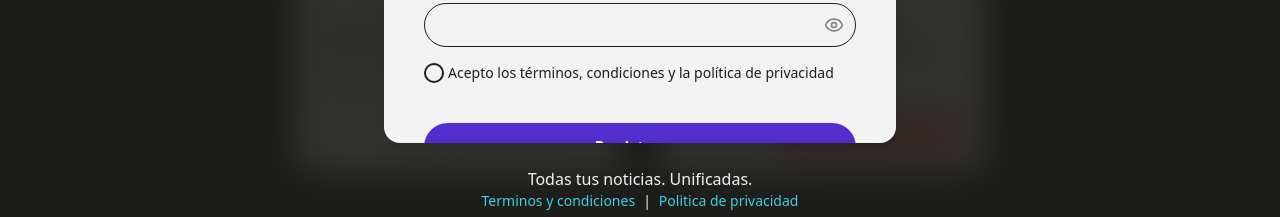
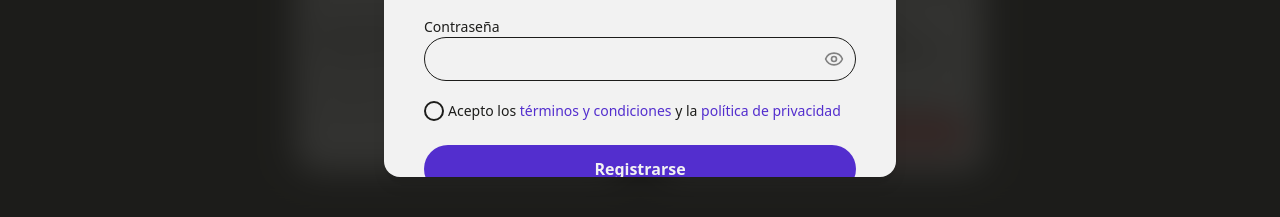
Before and after one commit to sophiasearch-2025/user-interface, a Next.js app: page /test-carousel in a window 1280 px wide. Both pictures are taken after a click on the button "Registrarse". Shown: the part 583-800 px from the top of the page. Built offline with nearby package versions, Linux system fonts and the light colour scheme; a web font is replaced by a local one.

Commit message:
Modificar estética de componentes Login y Register

```diff
--- a/components/Login.tsx
+++ b/components/Login.tsx
@@ -1,7 +1,7 @@
 "use client";
 import { useState } from "react";
 import { motion, AnimatePresence } from "framer-motion";
-import { Eye, EyeOff } from "lucide-react";
+import { CircleCheck, Eye, EyeOff } from "lucide-react";
 import { X } from "lucide-react";
 
 type LoginProps = {
@@ -78,20 +78,13 @@ export default function Login({ isOpen, onOpen, onClose, onSwitch, className }:
                 >
                   <X className="w-6 h-6" />
                 </button>
-                <h2 className="text-3xl font-bold text-text-accent mb-2">
-                  Iniciar sesión
-                </h2>
-                <p className="text-text-muted-on-light mb-8">
-                  Para acceder a las funcionalidades
-                </p>
+                <h2 className="text-3xl font-bold text-text-accent mb-2">Iniciar sesión</h2>
+                <p className="text-text-muted-on-light mb-8">Para acceder a las funcionalidades</p>
 
                 <form onSubmit={handleSubmit}>
                   {/* Campo: Correo o nombre de usuario */}
                   <div className="mb-5">
-                    <label
-                      htmlFor="correo"
-                      className="block text-sm font-medium text-foreground-on-light"
-                    >
+                    <label htmlFor="correo" className="block text-sm font-medium text-foreground-on-light">
                       Correo
                     </label>
 
@@ -102,16 +95,12 @@ export default function Login({ isOpen, onOpen, onClose, onSwitch, className }:
                       value={correo}
                       onChange={handleCorreoChange}
                       className={`w-full px-4 py-2.5 border rounded-full focus:ring-text-accent focus:border-text-accent text-foreground-on-light ${
-                        errorCorreo
-                          ? "border-text-danger"
-                          : "border-border-muted-on-light"
+                        errorCorreo ? "border-text-danger" : "border-border-muted-on-light"
                       }`}
                     />
 
                     {errorCorreo && (
-                      <p
-                        className={`text-text-danger text-sm font-medium mt-1 h-5 ${!errorCorreo ? "invisible" : ""}`}
-                      >
+                      <p className={`text-text-danger text-sm font-medium mt-1 h-5 ${!errorCorreo ? "invisible" : ""}`}>
                         {errorCorreo}
                       </p>
                     )}
@@ -119,10 +108,7 @@ export default function Login({ isOpen, onOpen, onClose, onSwitch, className }:
 
                   {/* Campo: Contraseña */}
                   <div className="mb-6">
-                    <label
-                      htmlFor="contrasena"
-                      className="block text-sm font-medium text-[#1d1d1b]"
-                    >
+                    <label htmlFor="contrasena" className="block text-sm font-medium text-[#1d1d1b]">
                       Contraseña
                     </label>
                     <div className="relative">
@@ -137,16 +123,11 @@ export default function Login({ isOpen, onOpen, onClose, onSwitch, className }:
                         onClick={() => setShowPassword(!showPassword)}
                         className="absolute right-3 top-1/2 -translate-y-1/2 text-text-muted-on-light hover:text-foreground-on-light transition-colors"
                       >
-                        {showPassword ? (
-                          <EyeOff className="w-5 h-5" />
-                        ) : (
-                          <Eye className="w-5 h-5" />
-                        )}
+                        {showPassword ? <EyeOff className="w-5 h-5" /> : <Eye className="w-5 h-5" />}
                       </button>
                     </div>
-                  </div>
 
-                  <label className="flex items-center cursor-pointer gap-1 mb-5 mt-4">
+                    <label className="flex items-center cursor-pointer gap-1 mt-5">
                       <input
                         type="checkbox"
                         className="peer hidden"
@@ -155,23 +136,16 @@ export default function Login({ isOpen, onOpen, onClose, onSwitch, className }:
                       />
 
                       {/* Círculo */}
-                    <div
-                      className="
-                        h-5 w-5 rounded-full border-2 border-border-muted-on-light
-                        peer-checked:bg-text-accent
-                        transition-colors
-                    "
-                    ></div>
+                      <CircleCheck className="h-5 w-5 rounded-full border-2 border-border-muted-on-light peer-checked:bg-text-accent transition-colors" />
 
-                    <span className="text-sm text-foreground-on-light">
-                      Mantener mi sesión iniciada
-                    </span>
+                      <span className="text-sm text-foreground-on-light">Mantener mi sesión iniciada</span>
                     </label>
+                  </div>
 
                   {/* Botones */}
                   <button
                     type="submit"
-                    className="w-full bg-btn-primary-bg text-btn-primary-text font-bold py-3 px-4 rounded-full hover:bg-btn-primary-bg/70 transition-colors mt-6"
+                    className="w-full bg-btn-primary-bg text-btn-primary-text font-bold py-3 px-4 rounded-full hover:bg-btn-primary-bg/70 transition-colors"
                   >
                     Iniciar sesión
                   </button>
@@ -184,30 +158,6 @@ export default function Login({ isOpen, onOpen, onClose, onSwitch, className }:
                   Registrarse
                 </button>
               </motion.div>
-              {/* Footer con texto y links (simplificado) */}
-              <div
-                className="text-center z-50"
-                onClick={(e) => e.stopPropagation()}
-              >
-                <p className="text-foreground font-medium">
-                  Todas tus noticias. Unificadas.
-                </p>
-                <div className="flex items-center justify-center gap-2 text-sm">
-                  <a
-                    href="/terminos"
-                    className="text-link-active hover:text-link-hover transition-colors"
-                  >
-                    Terminos y condiciones
-                  </a>
-                  <span className="text-foreground">|</span>
-                  <a
-                    href="/privacidad"
-                    className="text-link-active hover:text-link-hover transition-colors"
-                  >
-                    Politica de privacidad
-                  </a>
-                </div>
-              </div>
             </div>
           </motion.div>
         )}
--- a/components/Register.tsx
+++ b/components/Register.tsx
@@ -1,6 +1,7 @@
 "use client";
 import { motion, AnimatePresence } from "framer-motion";
-import { Eye, EyeOff } from "lucide-react";
+import { CircleCheck, Eye, EyeOff } from "lucide-react";
+import Link from "next/link";
 import { X } from "lucide-react";
 import { useState } from "react";
 
@@ -109,18 +110,11 @@ export default function Register({ isOpen, onOpen, onClose, onSwitch, className
                 >
                   <X className="w-6 h-6" />
                 </button>
-                <h2 className="text-3xl font-bold text-text-accent mb-2">
-                  Registrarse
-                </h2>
-                <p className="text-text-muted-on-light mb-8">
-                  Para unirse a cientos de investigadores
-                </p>
+                <h2 className="text-3xl font-bold text-text-accent mb-2">Registrarse</h2>
+                <p className="text-text-muted-on-light mb-8">Para unirse a cientos de investigadores</p>
                 {/* Campo: Nombre */}
                 <div className="mb-5">
-                  <label
-                    htmlFor="nombre"
-                    className="block text-sm font-medium text-foreground-on-light"
-                  >
+                  <label htmlFor="nombre" className="block text-sm font-medium text-foreground-on-light">
                     Nombre
                   </label>
                   <input
@@ -133,10 +127,7 @@ export default function Register({ isOpen, onOpen, onClose, onSwitch, className
 
                 {/* Campo: Nombre de usuario */}
                 <div className="mb-5">
-                  <label
-                    htmlFor="nombreUsuario"
-                    className="block text-sm font-medium text-foreground-on-light"
-                  >
+                  <label htmlFor="nombreUsuario" className="block text-sm font-medium text-foreground-on-light">
                     Nombre de usuario
                   </label>
                   <input
@@ -152,9 +143,7 @@ export default function Register({ isOpen, onOpen, onClose, onSwitch, className
                   <div className="flex-col mb-5">
                     <div className="flex gap-x-4">
                       <div className="flex-col w-full">
-                        <p className="text-sm font-medium text-foreground-on-light">
-                          Fecha de nacimiento
-                        </p>
+                        <p className="text-sm font-medium text-foreground-on-light">Fecha de nacimiento</p>
                         <input
                           type="date"
                           id="fechaNacimiento"
@@ -163,17 +152,13 @@ export default function Register({ isOpen, onOpen, onClose, onSwitch, className
                           onChange={handleFechaChange}
                           max={new Date().toISOString().split("T")[0]}
                           className={`w-full px-4 h-11 border rounded-full focus:ring-text-accent focus:border-text-accent text-foreground-on-light ${
-                            errorFecha
-                              ? "border-text-danger"
-                              : "border-border-muted-on-light"
+                            errorFecha ? "border-text-danger" : "border-border-muted-on-light"
                           }`}
                         />
                       </div>
 
                       <div className="flex-col w-full">
-                        <p className="text-sm font-medium text-foreground-on-light">
-                          Género
-                        </p>
+                        <p className="text-sm font-medium text-foreground-on-light">Género</p>
                         <select
                           id="genero"
                           name="genero"
@@ -183,28 +168,19 @@ export default function Register({ isOpen, onOpen, onClose, onSwitch, className
                           <option value="masculino">Masculino</option>
                           <option value="femenino">Femenino</option>
                           <option value="no binario">No binario</option>
-                          <option value="prefiero-no-decir">
-                            Prefiero no decir
-                          </option>
+                          <option value="prefiero-no-decir">Prefiero no decir</option>
                         </select>
                       </div>
                     </div>
 
                     <div className="mb-5">
-                      {errorFecha && (
-                        <p className="text-text-danger text-sm font-medium mt-1">
-                          {errorFecha}
-                        </p>
-                      )}
+                      {errorFecha && <p className="text-text-danger text-sm font-medium mt-1">{errorFecha}</p>}
                     </div>
                   </div>
 
                   {/* Campo: Rol */}
                   <div className="mb-5">
-                    <label
-                      htmlFor="rol"
-                      className="block text-sm font-medium text-foreground-on-light"
-                    >
+                    <label htmlFor="rol" className="block text-sm font-medium text-foreground-on-light">
                       Rol
                     </label>
                     <select
@@ -220,10 +196,7 @@ export default function Register({ isOpen, onOpen, onClose, onSwitch, className
                   </div>
 
                   <div className="mb-5">
-                    <label
-                      htmlFor="correo"
-                      className="block text-sm font-medium text-foreground-on-light"
-                    >
+                    <label htmlFor="correo" className="block text-sm font-medium text-foreground-on-light">
                       Correo
                     </label>
 
@@ -234,16 +207,12 @@ export default function Register({ isOpen, onOpen, onClose, onSwitch, className
                       value={correo}
                       onChange={handleCorreoChange}
                       className={`w-full px-4 h-11 border rounded-full focus:ring-text-accent focus:border-text-accent text-foreground-on-light ${
-                        errorCorreo
-                          ? "border-text-danger"
-                          : "border-border-muted-on-light"
+                        errorCorreo ? "border-text-danger" : "border-border-muted-on-light"
                       }`}
                     />
 
                     {errorCorreo && (
-                      <p
-                        className={`text-text-danger text-sm font-medium mt-1 h-5 ${!errorCorreo ? "invisible" : ""}`}
-                      >
+                      <p className={`text-text-danger text-sm font-medium mt-1 h-5 ${!errorCorreo ? "invisible" : ""}`}>
                         {errorCorreo}
                       </p>
                     )}
@@ -251,10 +220,7 @@ export default function Register({ isOpen, onOpen, onClose, onSwitch, className
 
                   {/* Campo: Contraseña */}
                   <div className="mb-6">
-                    <label
-                      htmlFor="contrasena"
-                      className="block text-sm font-medium text-foreground-on-light"
-                    >
+                    <label htmlFor="contrasena" className="block text-sm font-medium text-foreground-on-light">
                       Contraseña
                     </label>
                     <div className="relative">
@@ -269,14 +235,10 @@ export default function Register({ isOpen, onOpen, onClose, onSwitch, className
                         onClick={() => setShowPassword(!showPassword)}
                         className="absolute right-3 top-1/2 -translate-y-1/2 text-text-muted-on-light hover:text-foreground-on-light transition-colors"
                       >
-                        {showPassword ? (
-                          <EyeOff className="w-5 h-5" />
-                        ) : (
-                          <Eye className="w-5 h-5" />
-                        )}
+                        {showPassword ? <EyeOff className="w-5 h-5" /> : <Eye className="w-5 h-5" />}
                       </button>
                     </div>
-                    <label className="flex items-center cursor-pointer gap-1 mb-5 mt-4">
+                    <label className="flex items-center cursor-pointer gap-1 mt-5">
                       <input
                         type="checkbox"
                         className="peer hidden"
@@ -285,24 +247,24 @@ export default function Register({ isOpen, onOpen, onClose, onSwitch, className
                       />
 
                       {/* Círculo */}
-                      <div
-                        className="
-                          h-5 w-5 rounded-full border-2 border-border-muted-on-light
-                          peer-checked:bg-text-accent
-                          transition-colors
-                      "
-                      ></div>
+                      <CircleCheck className="h-5 w-5 rounded-full border-2 border-border-muted-on-light peer-checked:bg-text-accent transition-colors" />
 
-                      <span className="text-sm text-foreground-on-light">
-                        Acepto los términos, condiciones y la política de
-                        privacidad
-                      </span>
+                      <div className="text-sm text-foreground-on-light">
+                        Acepto los{" "}
+                        <Link href="/terms" className="text-link-on-light hover:underline">
+                          términos y condiciones
+                        </Link>{" "}
+                        y la{" "}
+                        <Link href="/privacy" className="text-link-on-light hover:underline">
+                          política de privacidad
+                        </Link>
+                      </div>
                     </label>
                   </div>
 
                   <button
                     type="submit"
-                    className="w-full bg-btn-primary-bg text-btn-primary-text font-bold py-3 px-4 rounded-full hover:bg-btn-primary-bg/70 transition-colors mt-4"
+                    className="w-full bg-btn-primary-bg text-btn-primary-text font-bold py-3 px-4 rounded-full hover:bg-btn-primary-bg/70 transition-colors"
                   >
                     Registrarse
                   </button>
@@ -315,30 +277,6 @@ export default function Register({ isOpen, onOpen, onClose, onSwitch, className
                   </button>
                 </form>
               </motion.div>
-              {/* Footer con texto y links (simplificado) */}
-              <div
-                className="text-center z-50"
-                onClick={(e) => e.stopPropagation()}
-              >
-                <p className="text-foreground font-medium">
-                  Todas tus noticias. Unificadas.
-                </p>
-                <div className="flex items-center justify-center gap-2 text-sm">
-                  <a
-                    href="/terminos"
-                    className="text-link-active hover:text-link-hover transition-colors"
-                  >
-                    Terminos y condiciones
-                  </a>
-                  <span className="text-foreground">|</span>
-                  <a
-                    href="/privacidad"
-                    className="text-link-active hover:text-link-hover transition-colors"
-                  >
-                    Politica de privacidad
-                  </a>
-                </div>
-              </div>
             </div>
           </motion.div>
         )}
```
Lines whose indentation alone changed are shown as unchanged.
